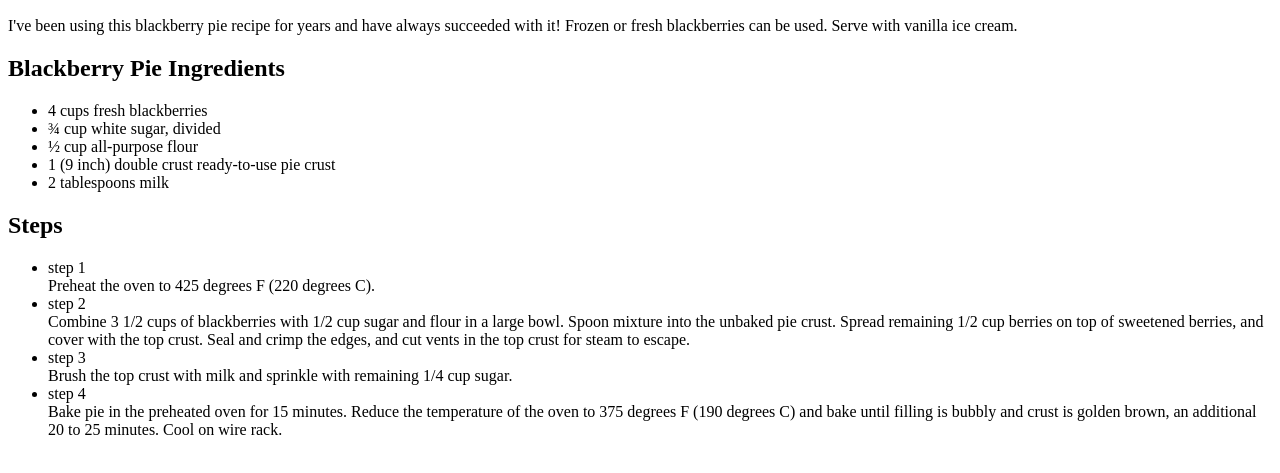
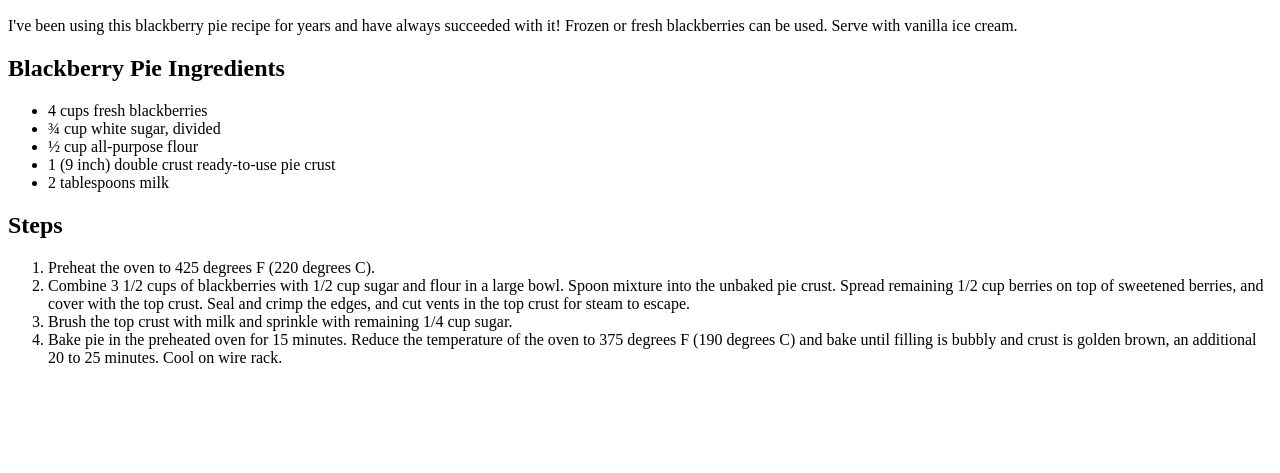
Before and after one commit to j4v13rSec/odin-recipes, a plain HTML site: page recipes/pie.html in a window 1280 px wide. Shown: the part 99-572 px from the top of the page. Drawn offline with Linux system fonts and the light colour scheme.

Commit message:
fix ordered list

```diff
--- a/recipes/pie.html
+++ b/recipes/pie.html
@@ -26,21 +26,16 @@
 
         <h2>Steps</h2>
 
-        <ul>
-            <li>step 1</li>
-            Preheat the oven to 425 degrees F (220 degrees C).
+        <ol>
+            <li>Preheat the oven to 425 degrees F (220 degrees C).</li>
 
+            <li>Combine 3 1/2 cups of blackberries with 1/2 cup sugar and flour in a large bowl. Spoon mixture into the unbaked pie crust. Spread remaining 1/2 cup berries on top of sweetened berries, and cover with the top crust. Seal and crimp the edges, and cut vents in the top crust for steam to escape.</li>
 
-            <li>step 2</li>
-            Combine 3 1/2 cups of blackberries with 1/2 cup sugar and flour in a large bowl. Spoon mixture into the unbaked pie crust. Spread remaining 1/2 cup berries on top of sweetened berries, and cover with the top crust. Seal and crimp the edges, and cut vents in the top crust for steam to escape.
+            <li>Brush the top crust with milk and sprinkle with remaining 1/4 cup sugar.</li>
 
-            <li>step 3</li>
-            Brush the top crust with milk and sprinkle with remaining 1/4 cup sugar.
+            <li>Bake pie in the preheated oven for 15 minutes. Reduce the temperature of the oven to 375 degrees F (190 degrees C) and bake until filling is bubbly and crust is golden brown, an additional 20 to 25 minutes. Cool on wire rack.</li>
 
-            <li>step 4</li>
-            Bake pie in the preheated oven for 15 minutes. Reduce the temperature of the oven to 375 degrees F (190 degrees C) and bake until filling is bubbly and crust is golden brown, an additional 20 to 25 minutes. Cool on wire rack.
-
-        </ul>
+        </ol>
 
     </body>
 
```
